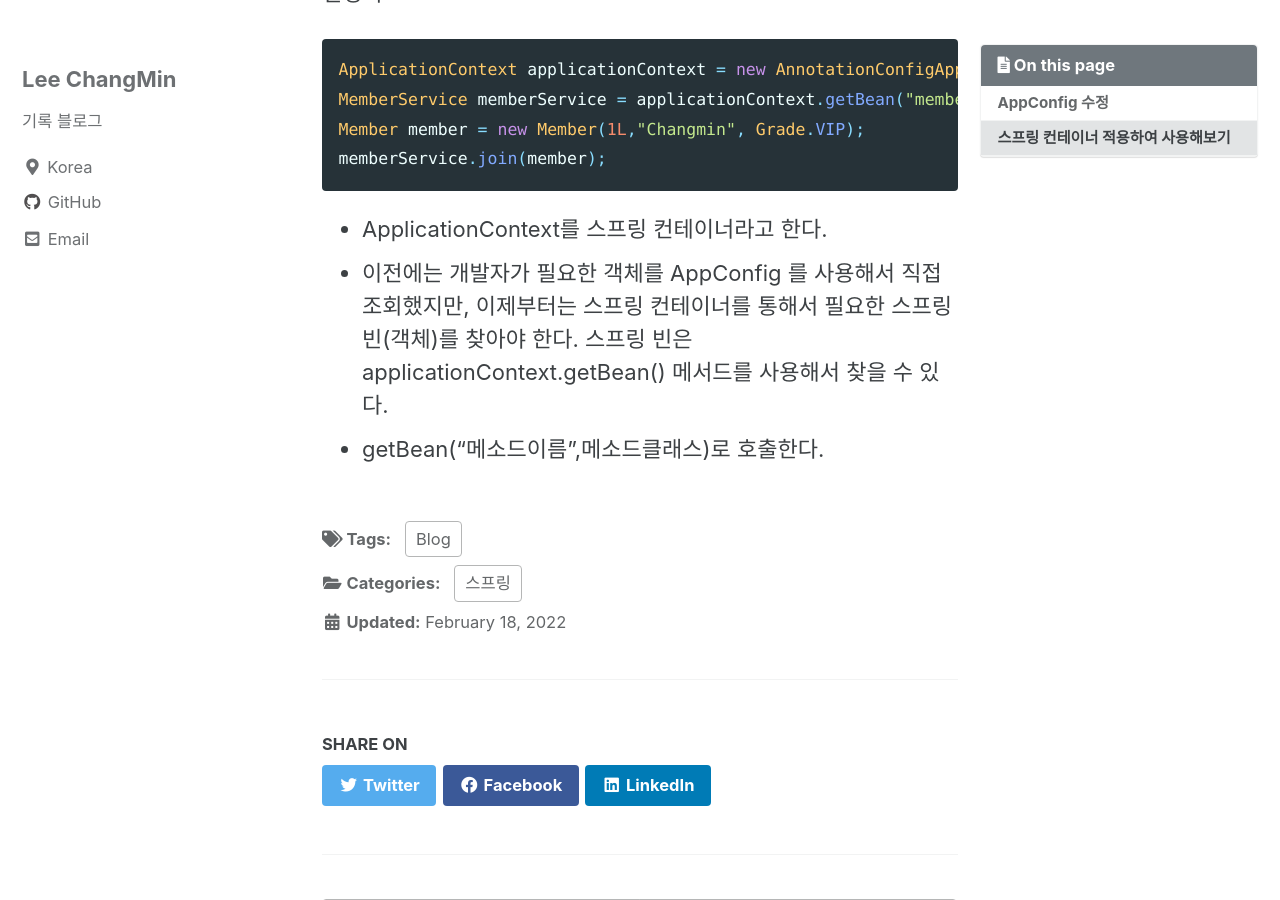
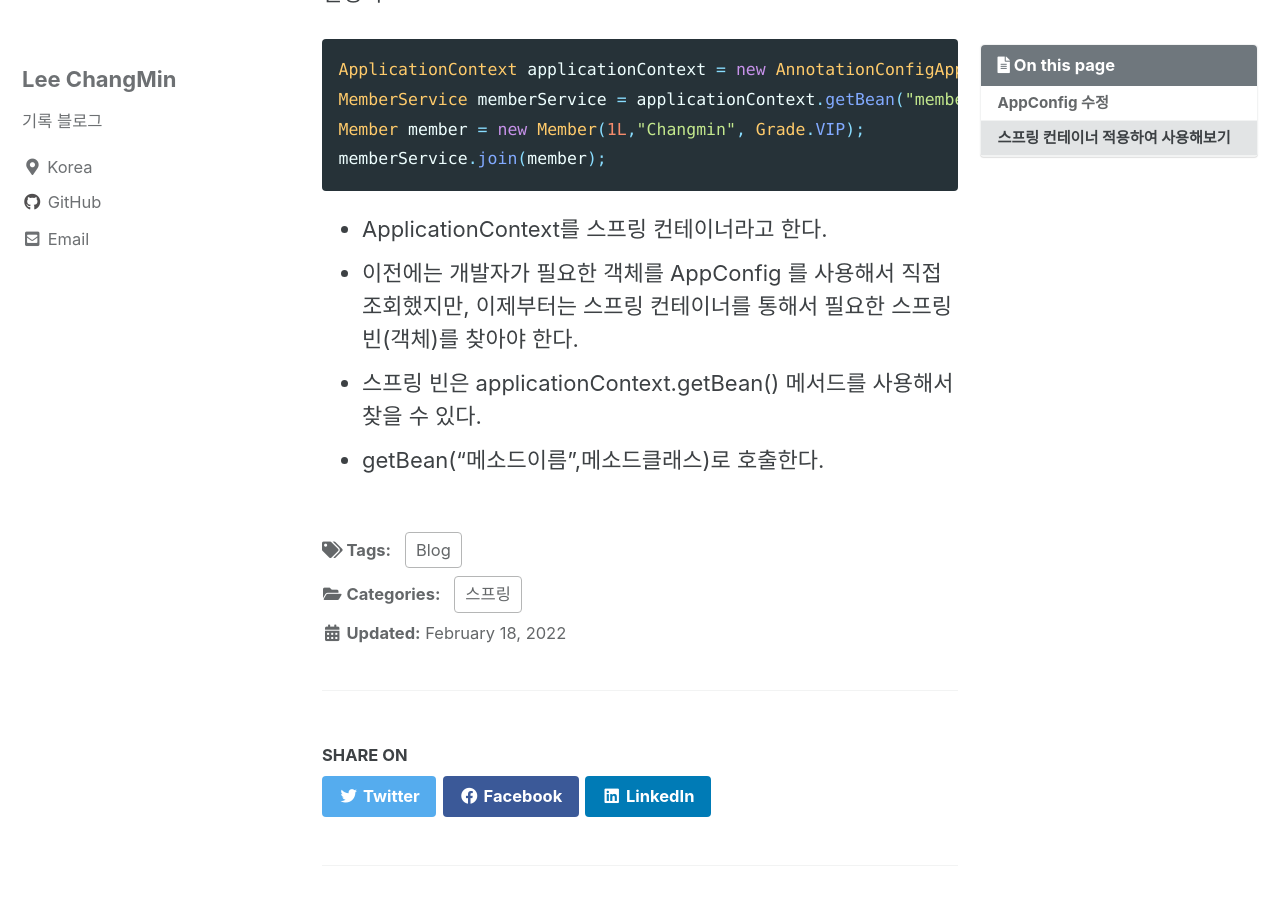
Before and after one commit to changmin2/changmin2.github.io, a Jekyll site: the page built from _posts/스프링/2022-02-18-스프링전환.md, in a window 1280 px wide and 900 px high, scrolled down 1361 px. Built offline with Jekyll 4.4.1, drawn with Linux system fonts in a browser that asks for light colours; cached includes are drawn as plain includes; comment, search, counter and statistics services are not loaded.

Commit message:
스프링 빈

````diff
--- a/_posts/스프링/2022-02-18-스프링전환.md
+++ b/_posts/스프링/2022-02-18-스프링전환.md
@@ -56,6 +56,6 @@ memberService.join(member);
 ```
 - ApplicationContext를 스프링 컨테이너라고 한다.
 - 이전에는 개발자가 필요한 객체를 AppConfig 를 사용해서 직접 조회했지만, 이제부터는 스프링
-컨테이너를 통해서 필요한 스프링 빈(객체)를 찾아야 한다. 스프링 빈은
-applicationContext.getBean() 메서드를 사용해서 찾을 수 있다.
+컨테이너를 통해서 필요한 스프링 빈(객체)를 찾아야 한다.
+- 스프링 빈은 applicationContext.getBean() 메서드를 사용해서 찾을 수 있다.
 - getBean("메소드이름",메소드클래스)로 호출한다.
````
